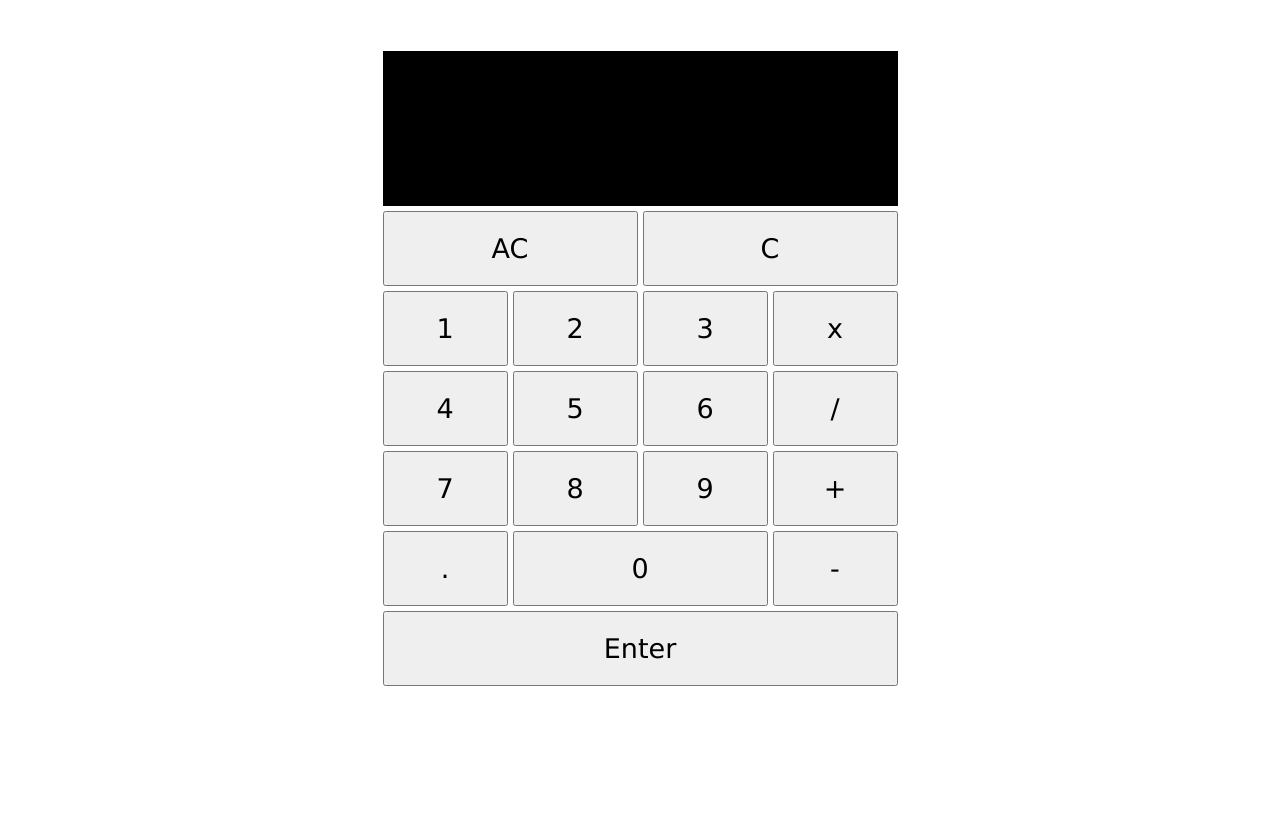
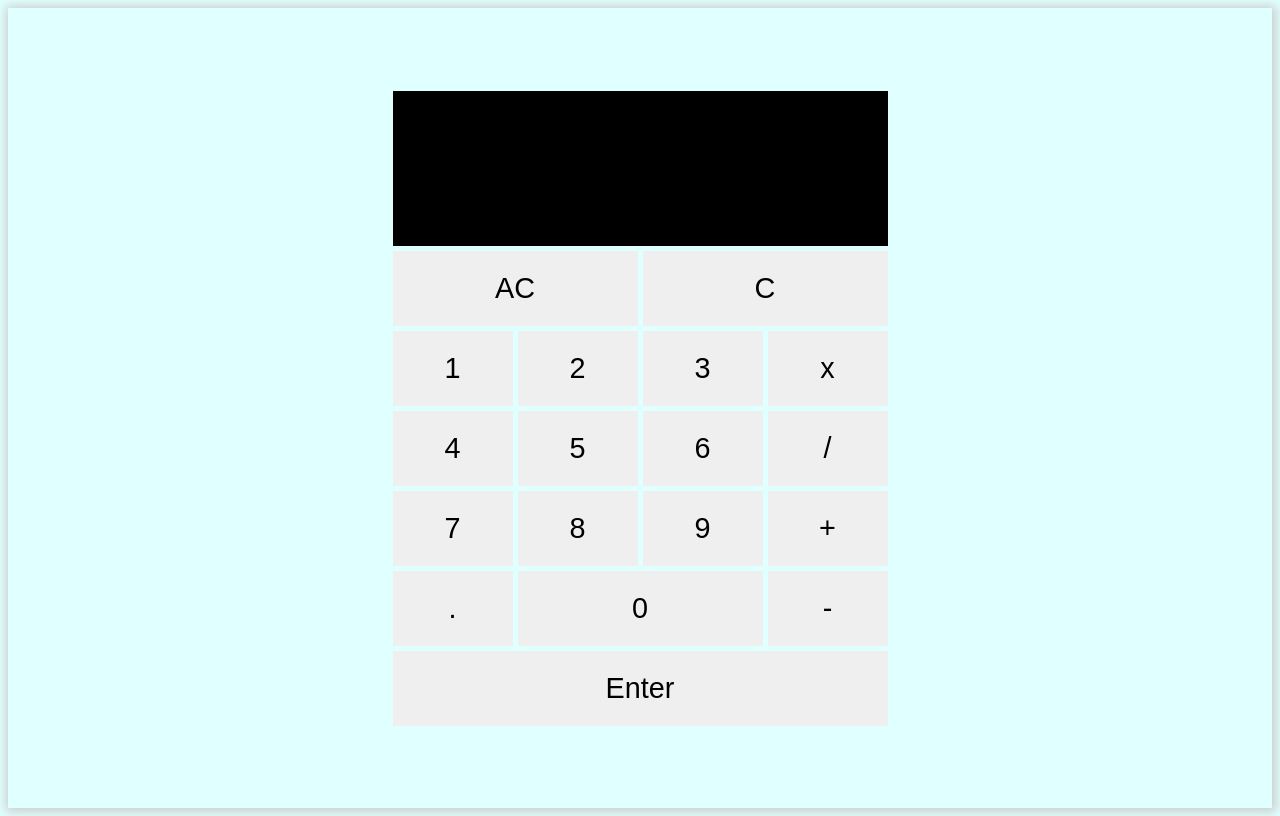
Before and after one commit to nickctanner/calculator, a plain HTML site: page index.html in a window 1280 px wide. Both pictures are taken after a click on the button "Enter". Drawn offline with Linux system fonts and the light colour scheme.

Commit message:
Added buton styles

```diff
--- a/app.js
+++ b/app.js
@@ -13,16 +13,18 @@ const state = {
   memory: ""
 };
 
-const evaluate = ({ operation }) => {
-  const evaluation = eval(operation);
+const evaluate = ({ memory }) => {
+  const evaluation = eval(memory);546565
   return evaluation;
 };
 
 const handleNumPadEntry = e => {
-  const keyValue = e.keyCode === 13 ? "enter" : String.fromCharCode(e.keyCode);
-  if (!keyValue) return;
+  if (e.keyCode === 13 || (e.keyCode < 60 && e.keyCode > 40)) {
+    const keyValue =
+      e.keyCode === 13 ? "enter" : String.fromCharCode(e.keyCode);
 
-  return handleEntry(keyValue);
+    return handleEntry(keyValue);
+  }
 };
 
 const handleClickedButtonEntry = e => {
@@ -35,11 +37,11 @@ const handleClickedButtonEntry = e => {
 function handleEntry(entry) {
   switch (entry) {
     case "enter":
-      const evaluatedExp = evaluate(state);
-      showCurrentEntry.textContent = "";
-      showStoredMemory.textContent = evaluatedExp;
-      state.memory = evaluatedExp;
-      state.operation = "";
+      const evaluatedExp = evaluate(state) || state.operation;
+      state.memory = "";
+      state.operation = evaluatedExp;
+      showCurrentEntry.textContent = state.operation;
+      showStoredMemory.textContent = state.memory;
       break;
 
     case "clear":
@@ -55,19 +57,24 @@ function handleEntry(entry) {
       break;
 
     default:
-      if (state.memory && /[^0-9]/g.test(entry) && !state.operation) {
-        state.operation = state.memory;
+      if (!state.memory && /[^0-9]/g.test(entry) && state.operation) {
+        state.memory = state.operation;
       }
-      state.operation += entry;
-      const changeMultiplicationSignDisplay = state.operation.replace(
-        /[*]/g,
-        "x"
+
+      state.memory += entry;
+
+      const formatOperators = state.memory.replace(/[^0-9]/g, operator =>
+        operator === "*" ? ` x ` : ` ${operator} `
       );
-      showCurrentEntry.textContent = changeMultiplicationSignDisplay;
+
+      if (/[^0-9]/g.test(formatOperators)) {
+        showStoredMemory.textContent = formatOperators;
+      } else {
+        showCurrentEntry.textContent = formatOperators;
+      }
       break;
   }
 }
 
 window.addEventListener("keypress", handleNumPadEntry);
-
 buttons.addEventListener("click", handleClickedButtonEntry);
--- a/index.html
+++ b/index.html
@@ -28,7 +28,7 @@
         <button data-num value="8" class="number">8</button>
         <button data-num value="9" class="number">9</button>
         <button value="+" class="operation">+</button>
-        <button value="." class="number">.</button>
+        <button data-num value="." class="number">.</button>
         <button data-num value="0" class="number zero">0</button>
         <button value="-" class="operation">-</button>
         <button value="enter" class="enter">Enter</button>
--- a/style.css
+++ b/style.css
@@ -2,29 +2,49 @@
 ::before,
 ::after {
   box-sizing: border-box;
-  /* border: 0.5px solid red; */
-  font-size: 1.3rem;
-  font-family: "Lucida Sans", "Lucida Sans Regular", "Lucida Grande",
-    "Lucida Sans Unicode", Geneva, Verdana, sans-serif;
+  font-family: Arial, Helvetica, sans-serif;
+  transition: background 0.3s ease;
+}
+
+body {
+  background: lightcyan;
 }
 
 .button-container {
   display: grid;
   justify-content: center;
-  min-height: 100vh;
+  box-shadow: 1px 1px 10px 3px rgb(204, 204, 204);
   align-content: center;
-  grid-template-columns: repeat(4, 125px);
+  grid-template-columns: repeat(4, 120px);
   column-gap: 5px;
   row-gap: 5px;
-  grid-template-rows: repeat(9, 75px);
+  grid-template-rows: repeat(8, 75px);
+  height: 100%;
+  min-height: 100vh;
 }
 
 button {
   outline: none;
+  font-size: 1.8rem;
+  border: none;
 }
 
-button:hover {
-  background: rgb(61, 61, 61);
+button:hover  {
+   box-shadow: 1px 1px 10px 3px rgb(204, 204, 204);
+}
+
+button[data-num]:hover {
+  background: rgb(23, 26, 201);
+  color: white;
+}
+
+button.operation:hover, button.clear:hover, button.all-clear:hover {
+  background: darkgray;
+  color: white;
+}
+
+button.enter:hover {
+  background: rgb(194, 3, 3);
   color: white;
 }
 
@@ -33,20 +53,22 @@ button:hover {
   background: black;
   justify-content: space-between;
   text-align: right;
+  min-height: 155px;
   grid-column: span 4;
   grid-row: span 2;
+  padding: 5px;
 }
 
 .saved {
   color: rgb(56, 255, 56);
+  font-size: 1.5rem;
   margin: 10px;
   grid-column: span 4;
   opacity: 0.9;
 }
 
 .current {
-  font-size: 1.9rem;
-  align-self: center;
+  font-size: 2.5rem;
   color: white;
   margin: 10px;
   grid-column: span 4;
```
